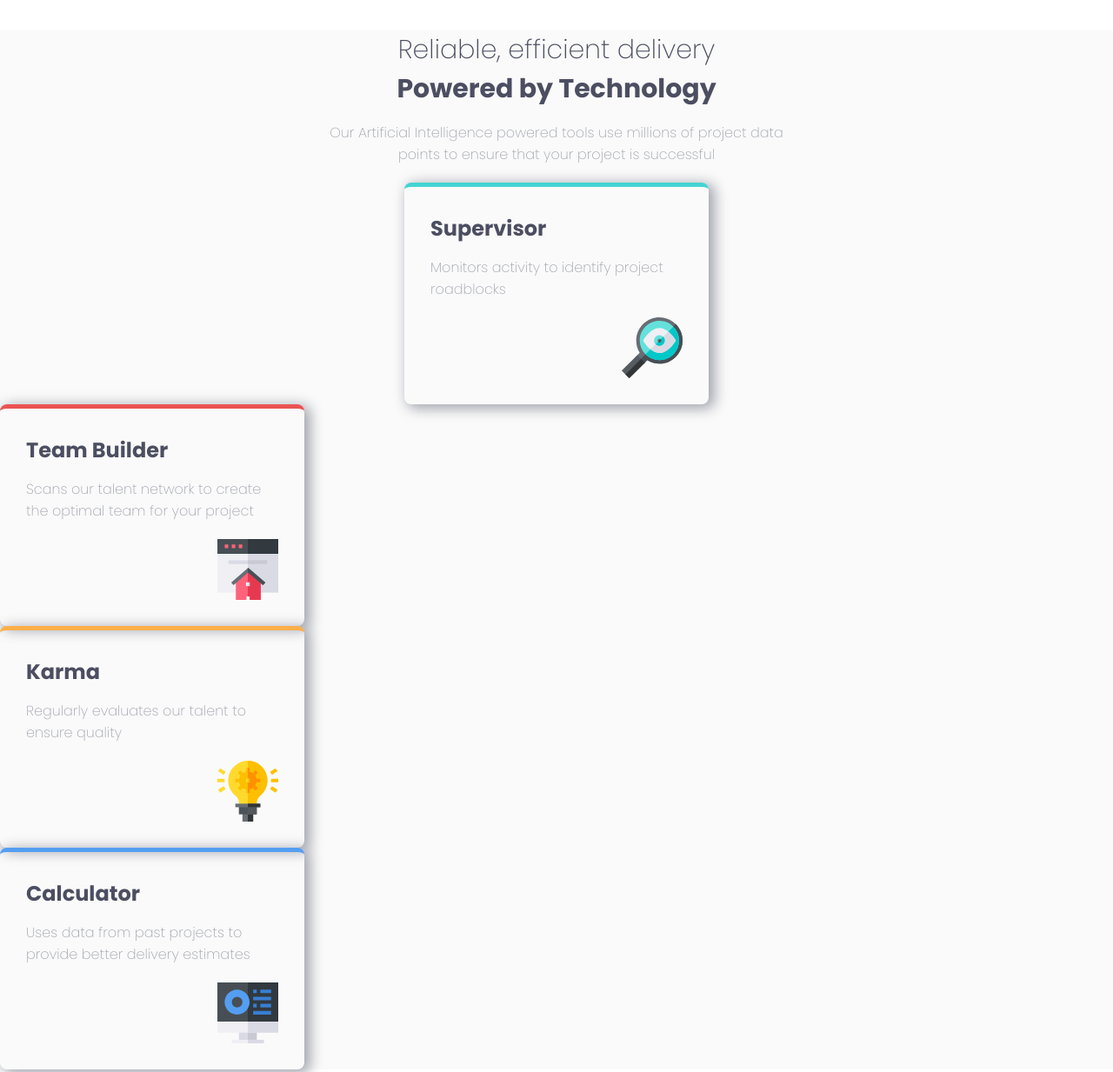
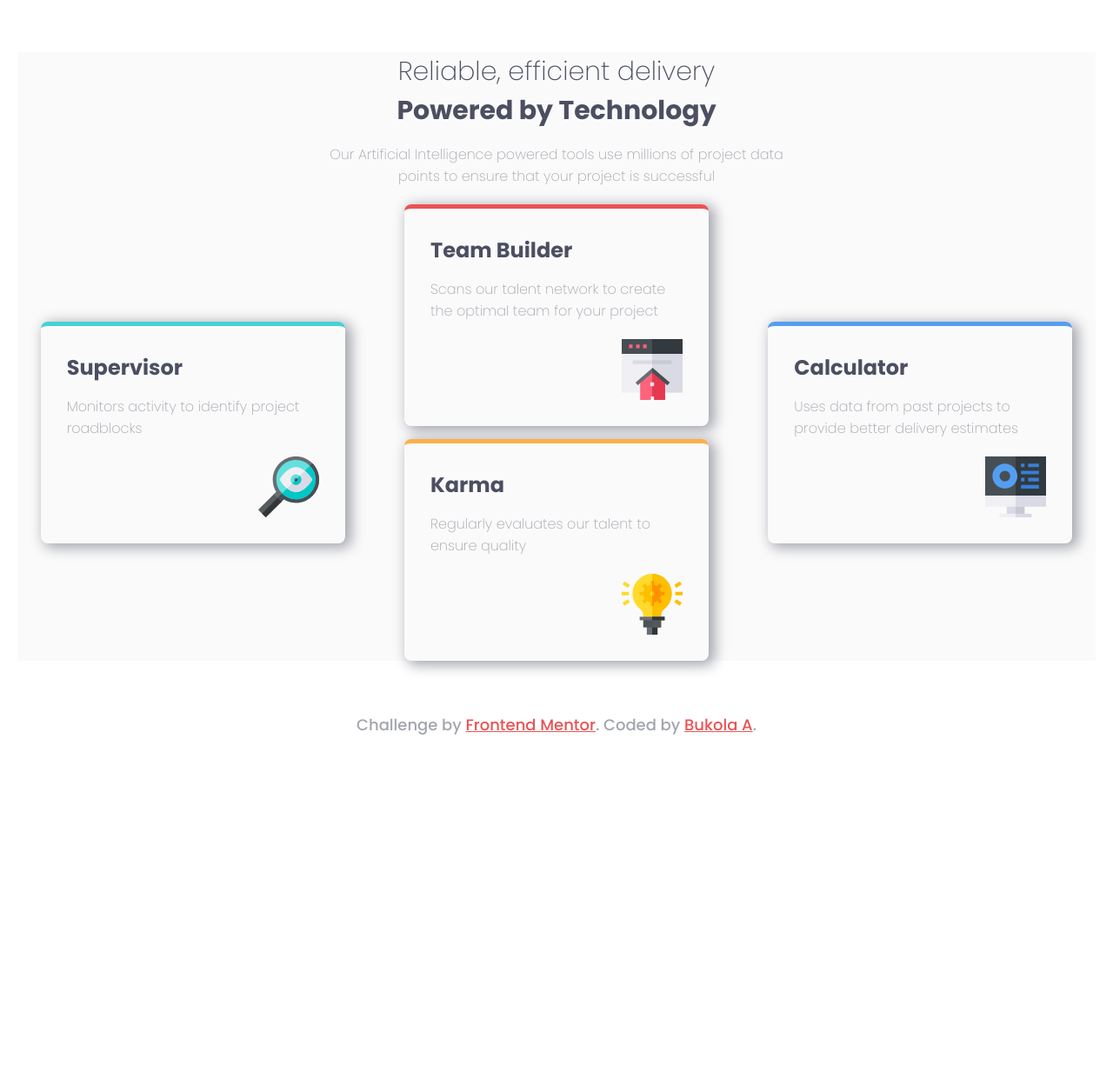
Before and after one commit to PuckerFace/four-card-grid-layout, a plain HTML site: page index.html in a window 1280 px wide. Shown: the top 1233 px of the page at 87% size. After the commit the page ends 867 px from the top, so only its background shows below. Drawn offline with Linux system fonts and the light colour scheme.

Commit message:
Redesigned it and made it responsive

```diff
--- a/index.html
+++ b/index.html
@@ -45,7 +45,7 @@
   <footer>
     <p class="attribution">
       Challenge by <a href="https://www.frontendmentor.io?ref=challenge" target="_blank">Frontend Mentor</a>.
-      Coded by <a href="#">Your Name Here</a>.
+      Coded by <a href="#">Bukola A</a>.
     </p>
   </footer>
 </body>
--- a/style.css
+++ b/style.css
@@ -1,4 +1,4 @@
-
+/* variables */
 :root{
     /* Primary colours */
     --clr-red:hsl(0, 78%, 62%);
@@ -10,7 +10,7 @@
     --clr-gray-blue: hsl(229, 6%, 66%);
     --clr-light-gray: hsl(0, 0%, 98%);
 }
-
+/* Mobile Design First */
 *{
     box-sizing: border-box;
     padding: 0;
@@ -18,20 +18,21 @@
     font-family: "Poppins", sans-serif;
 }
 .attribution {
-    font-size: 11px;
+    font-size: 18px;
+    font-weight: 500;
     text-align: center;
 }
 .attribution a {
-    color: hsl(228, 45%, 44%);
+    color: var(--clr-red);
 }
 .container{
     background-color: var(--clr-light-gray);
-
+    margin: 60px 20px;
 }
 .big_text{
     font-weight: 200;
     color: var(--clr-dark-blue);
-    font-size: 30px;
+    font-size: 22px;
     letter-spacing: 2;
     text-align: center;
     margin-top: 35px;
@@ -41,7 +42,7 @@ h1{
     color: var(--clr-dark-blue);
     font-weight: 700;
     text-align: center;
-    font-size: 30px;
+    font-size: 20px;
 }
 h2{
     font-weight: 700;
@@ -56,15 +57,11 @@ p{
 }
 .card_text{
     text-align: left;
-
 }
-/* .grid_container{
+.grid_container{
     display: grid;
     gap: 15px;
-} */
- .grid_container{
-    display: grid;
- }
+}
 .card{
     padding: 30px;
     width: 100%;
@@ -73,75 +70,62 @@ p{
     flex-direction: column;
     border-radius: 8px;
     box-shadow: 5px 3px 15px 2px var(--clr-gray-blue);
+    margin: auto;
 }
 .card_cyan{
     border-top: 5px solid var(--clr-cyan);
-    justify-self: center;
-    /* grid-area: 2 / 1 / 3 / 2;
-    transform: translateY(50%);
-    margin-left: 60px;
-    justify-self: center; */
 }
 .card_red{
     border-top: 5px solid var(--clr-red);
-    /* grid-area: 2 / 2 / 3 / 3;
-    justify-self: center; */
 }
 .card_yellow{
     border-top: 5px solid var(--clr-orange);
-    /* grid-area: 3 / 2 / 4 / 3;
-    justify-self: center; */
 }
 .card_blue{
     border-top: 5px solid var(--clr-blue);
-    /* grid-area: 2 / 3 / 3 / 4;
-    transform: translateY(50%);
-    margin-right: 40px;
-    justify-self: center; */
 }
 img{
     width: 100%;
     max-width: 70px;
     align-self: flex-end;
 }
-@media(max-width: 1115px){
-    .card_blue {
-        transform: translateY(0%);
-        margin-right: 0;
+@media(min-width: 406px){
+    h1 {
+        font-size: 30px;
         }
-    .card_cyan {
-        transform: translateY(0%);
-        margin-left: 0;
-        }
-    .card{
-        margin: auto;
-        margin-bottom: 20px;
-    }
-
-}
-@media(max-width: 600px) {
-    .grid_container {
-        display: block;
-    }
-
-    .card_blue {
-        transform: translateY(0%);
-        margin-right: 0;
-    }
-
-    .card_cyan {
-        transform: translateY(0%);
-        margin-left: 0;
-    }
-
-    .card {
-        margin: auto;
-        margin-bottom: 20px;
-    }
-
-}
-@media(max-width: 400px){
-    .container {
-            margin: 50px;
+    .big_text {
+        font-size: 30px;
         }
 }
+/* Desktop Design */
+@media(min-width:720px){
+    .grid_container{
+        grid-template-columns: repeat(2, 1fr);
+    }
+}
+@media(min-width:960px) {
+    .grid_container {
+        grid-template-columns: 1fr 1fr 1fr;
+        grid-template-rows: 1fr 1fr;
+        grid-auto-flow: row;
+        grid-template-areas:
+            "cyanBox redBox blueBox"
+            "cyanBox yellowBox blueBox";
+    }
+    .card_cyan{
+        grid-area: cyanBox;
+        align-self: center;
+    }
+    .card_red{
+        grid-area:redBox;
+        align-self: stretch;
+    }
+    .card_blue{
+        grid-area: blueBox;
+        align-self: center;
+    }
+    .card_yellow{
+        grid-area: yellowBox;
+        align-self: stretch;
+    }
+}
```
